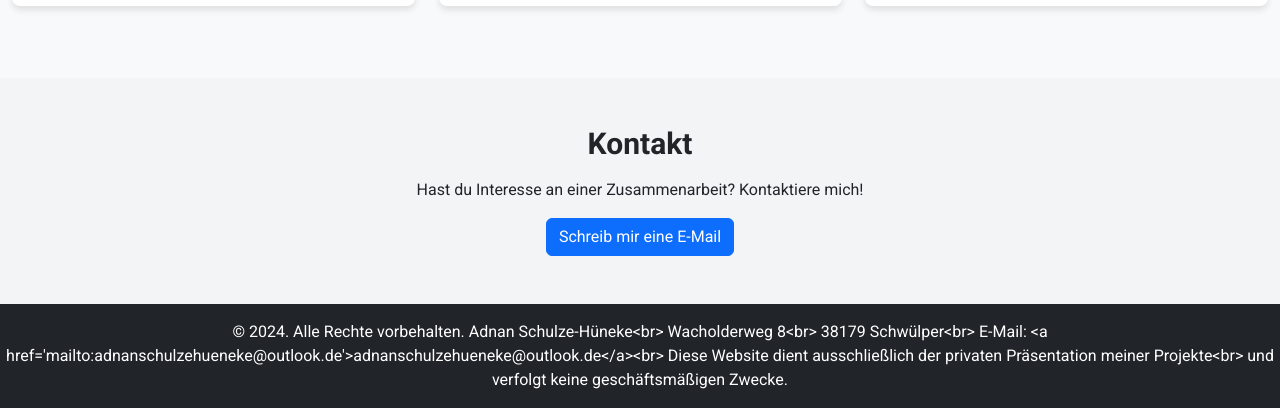
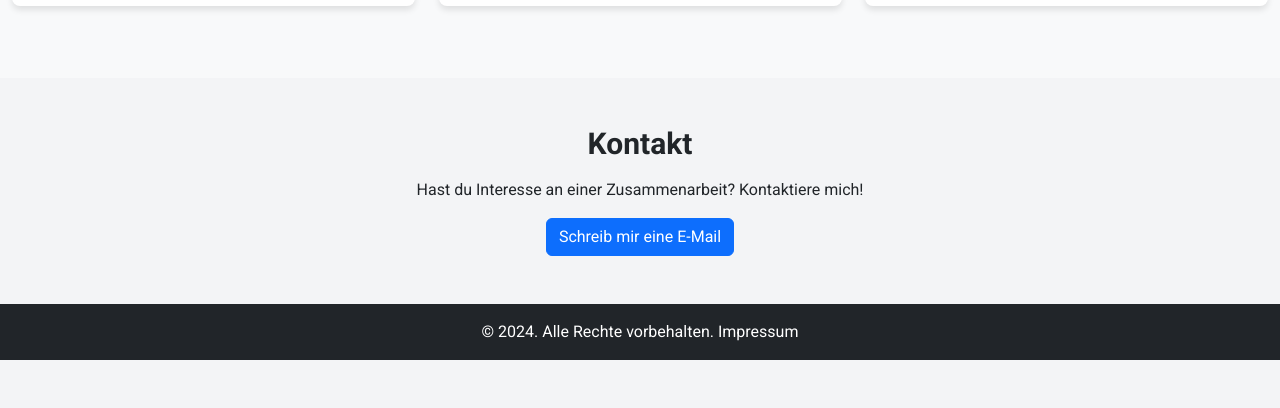
Before and after one commit to ASH-Anwendungsentwickler/mein-portfolio, a plain HTML site: page index.html in a window 1280 px wide. Shown: the part 756-1164 px from the top of the page. After the commit the page ends 1116 px from the top, so only its background shows below. Drawn offline with nearby package versions, Linux system fonts and the light colour scheme.

Commit message:
Update index.html

```diff
--- a/index.html
+++ b/index.html
@@ -29,9 +29,6 @@
         }
         .project-card:hover {
             transform: scale(1.05);
-        }
-        #impressum-text {
-            user-select: none; /* Markieren und Kopieren verhindern */
         }
     </style>
 </head>
@@ -197,21 +194,7 @@
 
     <!-- Footer -->
     <footer class="bg-dark text-white py-3 text-center">
-        <p>&copy; 2024. Alle Rechte vorbehalten. <span id="impressum-text"></span></p>
-        <script>
-            // Impressum-Daten verschleiern
-            const impressum = `
-                Adnan Schulze-Hüneke<br>
-                Wacholderweg 8<br>
-                38179 Schwülper<br>
-                E-Mail: <a href='mailto:adnanschulzehueneke@outlook.de'>adnanschulzehueneke@outlook.de</a><br>
-                Diese Website dient ausschließlich der privaten Präsentation meiner Projekte<br>
-                und verfolgt keine geschäftsmäßigen Zwecke.
-            `;
-            document.getElementById('impressum-text').innerHTML = impressum.replace(/./g, char => {
-                return `&#${char.charCodeAt(0)};`;
-            });
-        </script>
+        <p>&copy; 2024. Alle Rechte vorbehalten. <a href="impressum.html" class="text-white">Impressum</a></p>
     </footer>
 
     <!-- Bootstrap JS -->
```
